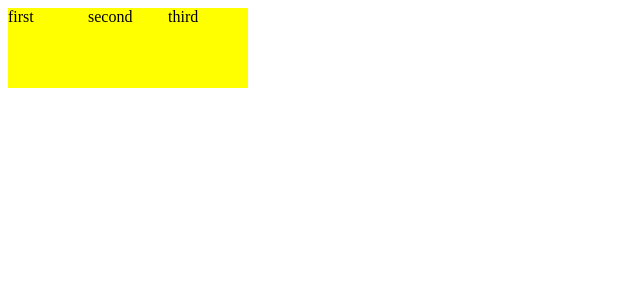
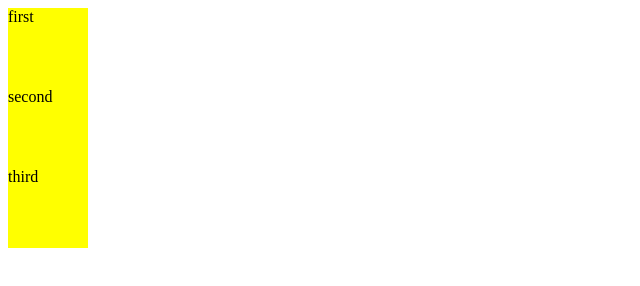
Before and after one commit to Sang-ni/html-beginner, a plain HTML site: page index.html in a window 1280 px wide. Shown: the whole page, without its empty margins (0-640 px from the left). Drawn offline with Linux system fonts and the light colour scheme.

Commit message:
flexbox; flex-direction
{flex-direction: ;}
하위속성: row, row-reverse, column, column-reverse
주축과 교차축을 설정, 정방향과 역방향 설정

```diff
--- a/index.html
+++ b/index.html
@@ -6,7 +6,10 @@
     <meta name="viewport" content="width=device-width, initial-scale=1.0">
     <title>HTML 문서</title>
     <style>
-        .container{display: flex;}
+        .container{
+            display: flex;
+            flex-direction: column;
+        }
         .item{
             width: 80px; height: 80px;
             background: yellow;
```
